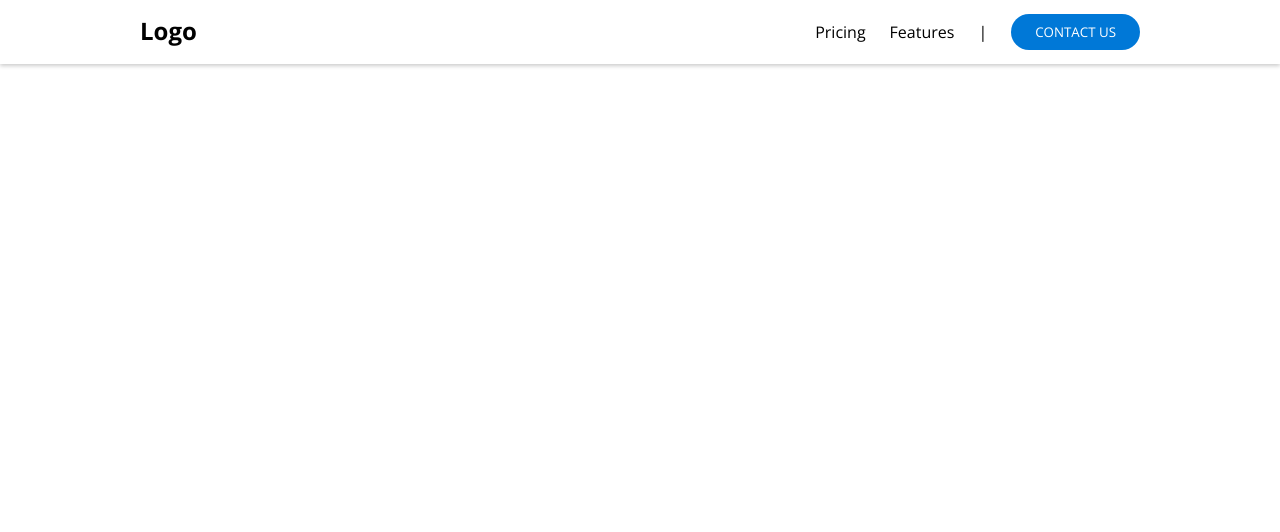
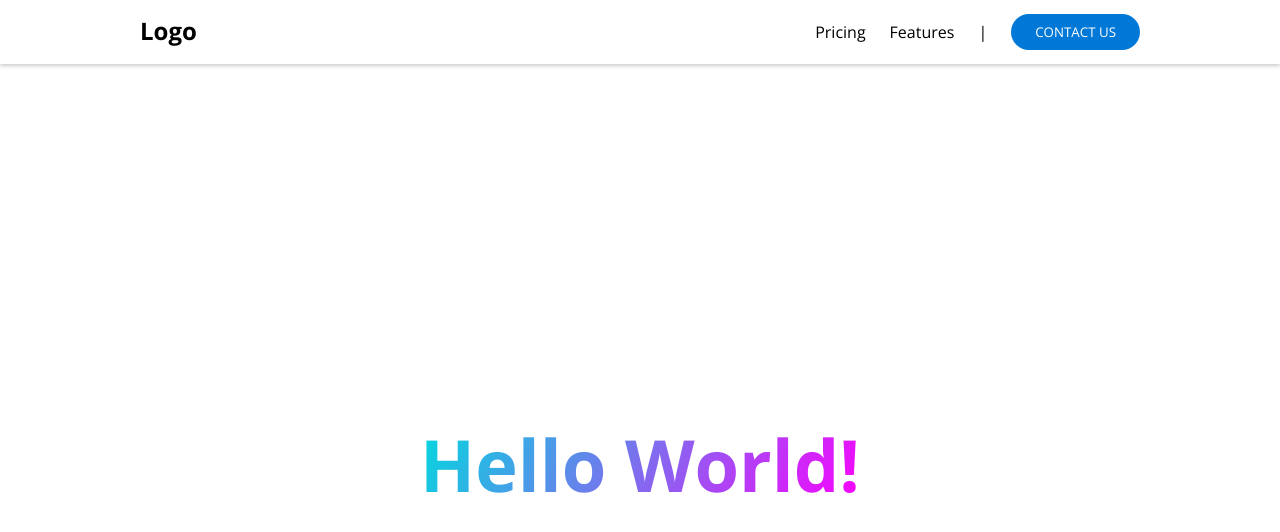
Before and after one commit to rijalislamir/portfolio-laundry, a Vue app: page / in a window 1280 px wide. Shown: the top 532 px of the page. Built offline with nearby package versions, Linux system fonts and the light colour scheme.

Commit message:
add jumbotron

```diff
--- a/src/App.vue
+++ b/src/App.vue
@@ -1,7 +1,9 @@
 <script setup lang="ts">
 import Navbar from "./components/Navbar.vue";
+import Jumbotron from "./components/Jumbotron.vue";
 </script>
 
 <template>
   <Navbar />
+  <Jumbotron />
 </template>
--- /dev/null
+++ b/src/components/Jumbotron.vue
@@ -0,0 +1,23 @@
+<template>
+  <div>
+    <h1>Hello World!</h1>
+  </div>
+</template>
+
+<style scoped>
+div {
+  display: flex;
+  justify-content: center;
+  align-items: center;
+  height: 100vh;
+}
+
+h1 {
+  display: inline;
+  background: linear-gradient(120deg, #00DBDE, #FC00FF);
+  background-clip: text;
+  font-size: 72px;
+  -webkit-background-clip: text;
+  -webkit-text-fill-color: transparent;
+}
+</style>
```
